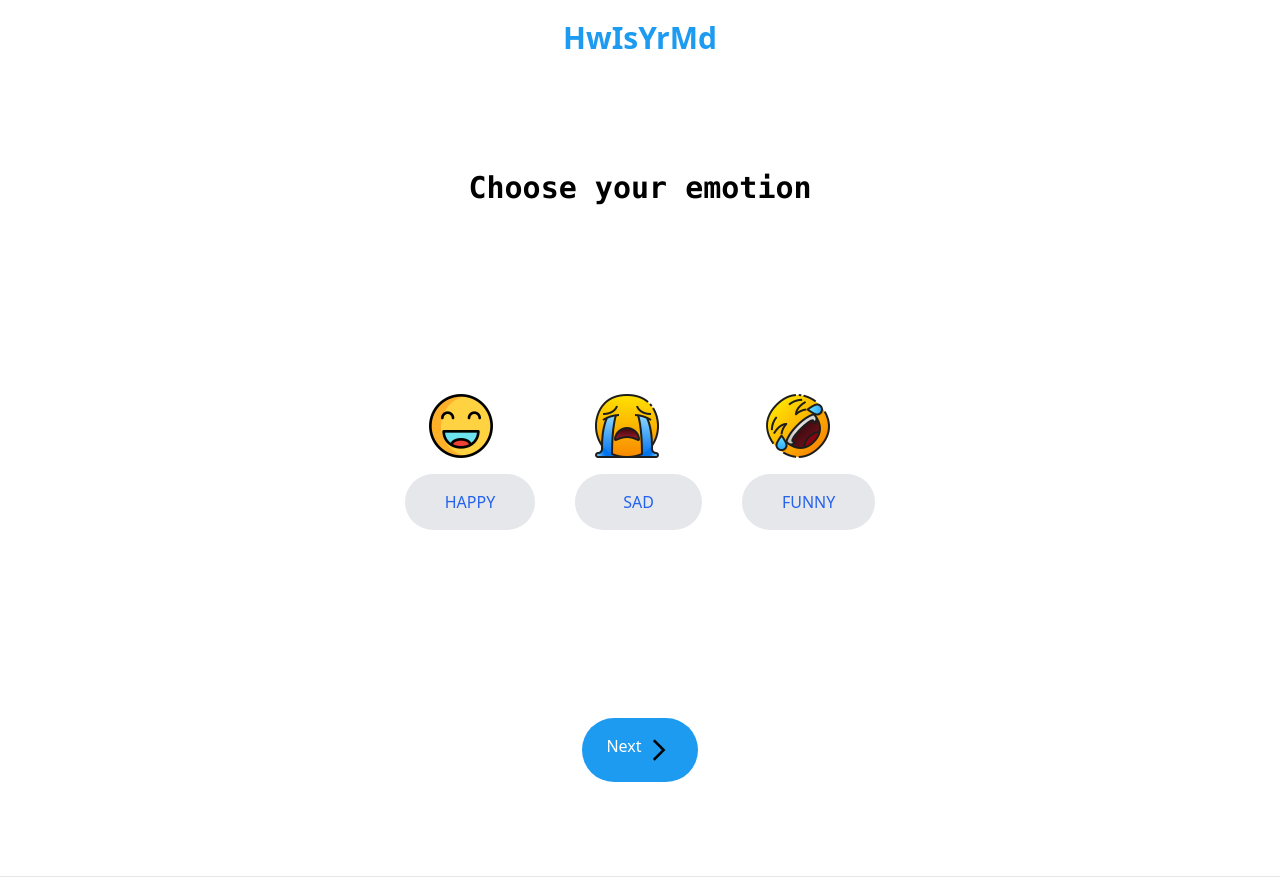
After one commit to 5P34R/nullified, a Flask app: page /mymood in a window 1280 px wide. The commit adds this page. Run offline with Flask 2, Linux system fonts and the light colour scheme; some libraries are stand-ins or nearby versions.

Commit message:
adding ui

```diff
--- a/app.py
+++ b/app.py
@@ -3,6 +3,8 @@ import oauth2 as oauth
 import urllib
 import json
 import configparser
+import random
+import quotes
 
 config = configparser.ConfigParser()
 config.read('config.ini')
@@ -31,10 +33,25 @@ APP_CONSUMER_SECRET = config["twitter"]["api_key_secret"]
 
 oauth_store = {}
 
+Mymood = ''
 
 @app.route('/')
 def hello():
     return render_template('index.html')
+
+@app.route('/mymood', methods=['GET','POST'])
+def mymood():
+    moods = ['happy', 'sad', 'funny']
+    if request.method == "POST":
+        emmood = request.form['mood']
+        if emmood.lower() in moods:
+            l = len(quotes.quotes[emmood])
+            rand_quote = quotes.quotes[emmood][random.randint(0, l-1)]
+            print(rand_quote)
+            Mymood = rand_quote
+    # print(quotes.quotes["happy"])
+    return render_template('mymood.html')
+
 
 
 @app.route('/start')
@@ -127,7 +144,7 @@ def callback():
 
     # tweeting
     resp, content = real_client.request(tweet_url, "POST", body=urllib.parse.urlencode({
-        "status":"Its from a bot"
+        "status":Mymood
     }))
     if resp['status'] != '200':
         error_message = "Invalid response from Twitter API GET users/show: {status}".format(
--- /dev/null
+++ b/quotes.py
@@ -0,0 +1,26 @@
+quotes = {
+  "happy":[
+             "Happiness is not something you postpone for the future; it is something you design for the present -Jim Rohn",
+             "Be happy for this moment. This moment is your life -Omar Khayyam",
+             "Success is not the key to happiness. Happiness is the key to success. If you love what you are doing, you will be successful -Herman Cain",
+             "Happiness is having a large, loving, caring, close-knit family in another city -George Burns",
+             "Happiness depends upon ourselves -Aristotle"
+          ],
+
+    "sad":[
+             "Sadness flies away on the wings of time -Jean de La Fontaine",
+             "Sadness is but a wall between two gardens -Kahlil Gibran",
+             "We must understand that sadness is an ocean, and sometimes we drown, while other days we are forced to swim -R.M. Drake",
+             "Experiencing sadness and anger can make you feel more creative, and by being creative you can get beyond your pain or negativity -Yoko Ono",
+             "You cannot protect yourself from sadness without protecting yourself from happiness -Jonathan Safran Foer"
+          ],
+
+    "funny":[
+             "I refuse to join any club that would have me as a member. Groucho Marx",
+             "Behind every great man is a woman rolling her eyes. Jim Carrey",
+             "Between two evils, I always pick the one I never tried before.-Mae West",
+             "I may be drunk, Miss, but in the morning I will be sober and you will still be ugly. Winston Churchill",
+             "My fake plants died because I did not pretend to water them. Mitch Hedberg"
+          ]
+
+}
--- a/templates/index.html
+++ b/templates/index.html
@@ -1,7 +1,7 @@
 {% extends "base.html" %}
 {% block containercontent %}
 <div class="grid place-items-center h-screen">
-	<a href="/start">
+	<a href="/mymood">
 		<button class="bg-[#1d9bf0] text-white p-4 px-10 rounded-full flex">
 			<div class="mx-2">
 				<svg xmlns="http://www.w3.org/2000/svg" x="0px" y="0px" class="w-8 h-8 fill-white"
--- /dev/null
+++ b/templates/mymood.html
@@ -0,0 +1,35 @@
+{% extends "base.html" %}
+{% block title %}start{% endblock %}
+{% block containercontent %}
+<div class="container mx-auto">
+    <div class="grid h-screen place-items-center">
+      <h1 class="text-3xl font-mono font-semibold mx-auto">Choose your emotion</h1>
+      <div>
+          <form action="" method="post">
+          <div class="flex space-x-10">
+              <button type="submit" name="mood" value="happy" class="flex flex-col justify-center">
+                <img src="../static/happy.png" alt="happy" class="h-16 w-16 ml-6">
+                  <h1 class="mt-4 bg-gray-200 text-blue-600 p-4 rounded-full px-10 hover:bg-blue-600 hover:text-white uppercase">Happy</h1>
+              </button>
+              <button type="submit" name="mood" value="sad">
+                <img src="../static/sad.png" alt="sad" class="h-16 w-16 ml-5">
+                  <h1 class="mt-4 bg-gray-200 text-blue-600 p-4 rounded-full px-12 hover:bg-blue-600 hover:text-white uppercase">Sad</h1>
+              </button>
+              <button type="submit" name="mood" value="funny">
+                <img src="../static/funny.png" alt="funny" class="h-16 w-16 ml-6">
+                  <h1 class="mt-4 bg-gray-200 text-blue-600 p-4 rounded-full px-10 hover:bg-blue-600 hover:text-white uppercase">Funny</h1>
+              </button>
+          </div>
+        </div>
+         <div>
+         </form>
+         <div class="">
+             <a href="/start" class="bg-[#1d9bf0] text-white px-6 p-4 rounded-full flex">
+                 Next
+                <img src="../static/lessthan.png" class="h-8 w-8">
+            </a>
+         </div>
+      </div>
+    </div>
+</div>
+{% endblock %}
```
Also changed, not shown: static/funny.png (added), static/happy.png (added), static/lessthan.png (added), static/sad.png (added).
